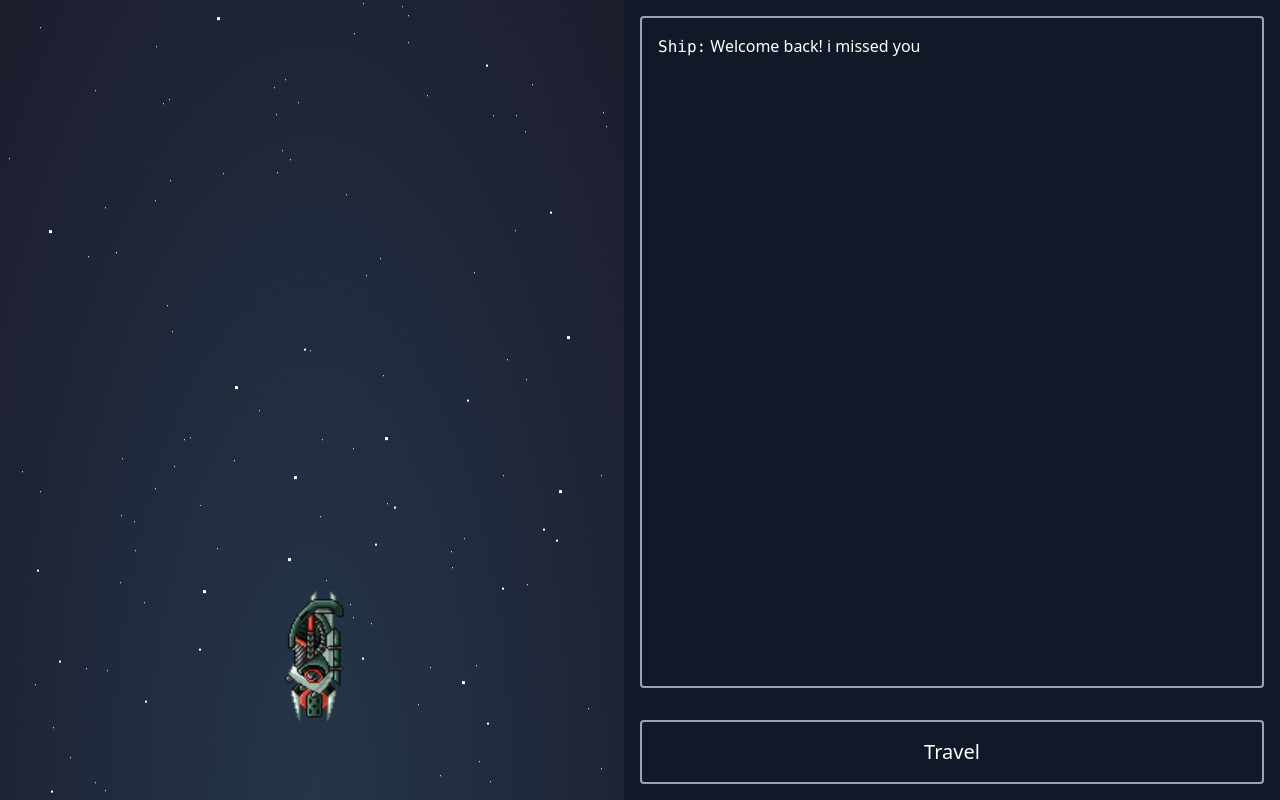
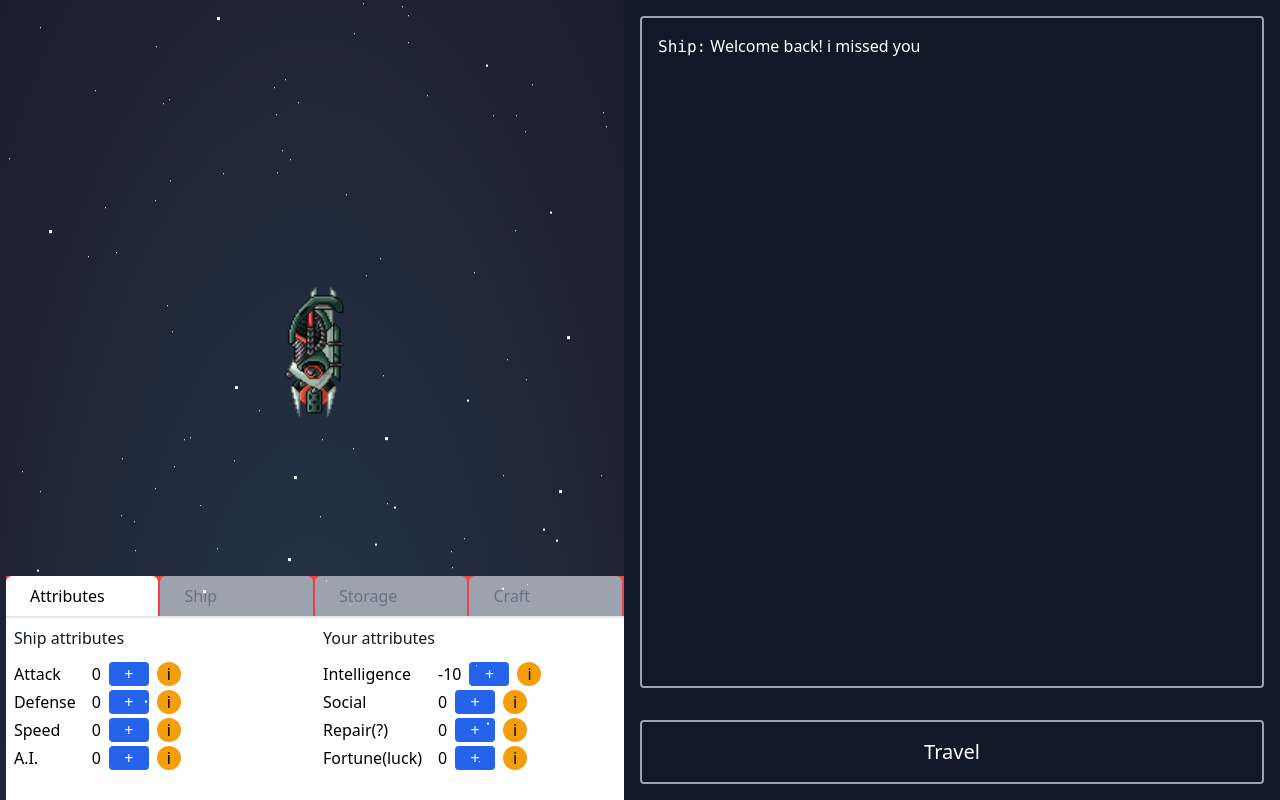
Before and after one commit to desireco/rpg_space_game, a Next.js app: page /journey in a window 1280 px wide. Built offline with nearby package versions, Linux system fonts and the light colour scheme.

Commit message:
WIP: attributes UI

```diff
--- /dev/null
+++ b/components/common/ProgressBar.js
@@ -0,0 +1,11 @@
+const ProgressBar = () => {
+  return (
+    <div class="shadow w-full bg-gray-200">
+      <div className="bg-blue-500 text-xs py-1 text-center text-white w-3/4">
+        45%
+      </div>
+    </div>
+  );
+};
+
+export default ProgressBar;
--- a/pages/journey.js
+++ b/pages/journey.js
@@ -97,14 +97,159 @@ const JourneyPage = () => {
           <div className={styles.star} />
           <div className={styles.star2} />
           <div className={styles.star3} />
-          <div className="flex flex-col justify-between w-full">
-            <div className="flex">{renderSpaceBody()}</div>
+          <div className="flex flex-col w-full justify-between">
+            <div className="flex self-start h-32 w-32">{renderSpaceBody()}</div>
 
             <img
               alt="spaceship"
               src="./ship3.png"
-              className="h-32 w-32 transform -rotate-90 scale-150 mx-auto self-end mb-20"
+              className="h-32 w-32 transform -rotate-90 scale-150 mx-auto self-center"
             />
+
+            <div className="h-56 w-full bg-red-500 self-end flex flex-col">
+              <div className="border-b-2 border-gray-200 border-solid">
+                <ul className="flex cursor-pointer">
+                  <li className="py-2 px-6 bg-white rounded-t-md text-black mr-0.5 w-full">
+                    Attributes
+                  </li>
+                  <li className="py-2 px-6 bg-gray-400 rounded-t-md text-gray-500 mr-0.5 w-full">
+                    Ship
+                  </li>
+                  <li className="py-2 px-6 bg-gray-400 rounded-t-md text-gray-500 mr-0.5 w-full">
+                    Storage
+                  </li>
+                  <li className="py-2 px-6 bg-gray-400 rounded-t-md text-gray-500 mr-0.5 w-full">
+                    Craft
+                  </li>
+                </ul>
+              </div>
+
+              <div className="flex flex-1">
+                <div className="flex flex-col flex-1 bg-white text-black p-2">
+                  <p className="text-gray-900 mb-3">Ship attributes</p>
+
+                  <div className="flex">
+                    <div className="flex flex-col mr-4">
+                      <p className="text-black mb-1">Attack</p>
+                      <p className="text-black mb-1">Defense</p>
+                      <p className="text-black mb-1">Speed</p>
+                      <p className="text-black mb-1">A.I.</p>
+                    </div>
+                    <div className="flex flex-col flex-1">
+                      <div className="flex mb-1">
+                        <p>0</p>
+
+                        <button className="h-6 w-10 bg-blue-600 mx-2 rounded text-white">
+                          +
+                        </button>
+
+                        <button className="h-6 w-6 bg-yellow-500 rounded-full">
+                          i
+                        </button>
+                      </div>
+
+                      <div className="flex mb-1">
+                        <p>0</p>
+
+                        <button className="h-6 w-10 bg-blue-600 mx-2 rounded text-white">
+                          +
+                        </button>
+
+                        <button className="h-6 w-6 bg-yellow-500 rounded-full">
+                          i
+                        </button>
+                      </div>
+
+                      <div className="flex mb-1">
+                        <p>0</p>
+
+                        <button className="h-6 w-10 bg-blue-600 mx-2 rounded text-white">
+                          +
+                        </button>
+
+                        <button className="h-6 w-6 bg-yellow-500 rounded-full">
+                          i
+                        </button>
+                      </div>
+
+                      <div className="flex mb-1">
+                        <p>0</p>
+
+                        <button className="h-6 w-10 bg-blue-600 mx-2 rounded text-white">
+                          +
+                        </button>
+
+                        <button className="h-6 w-6 bg-yellow-500 rounded-full">
+                          i
+                        </button>
+                      </div>
+                    </div>
+                  </div>
+                </div>
+
+                <div className="flex flex-col flex-1 bg-white text-black p-2">
+                  <p className="text-gray-900 mb-3">Your attributes</p>
+
+                  <div className="flex">
+                    <div className="flex flex-col mr-4">
+                      <p className="text-black mb-1">Intelligence</p>
+                      <p className="text-black mb-1">Social</p>
+                      <p className="text-black mb-1">Repair(?)</p>
+                      <p className="text-black mb-1">Fortune(luck)</p>
+                    </div>
+                    <div className="flex flex-col flex-1">
+                      <div className="flex mb-1">
+                        <p>-10</p>
+
+                        <button className="h-6 w-10 bg-blue-600 mx-2 rounded text-white">
+                          +
+                        </button>
+
+                        <button className="h-6 w-6 bg-yellow-500 rounded-full">
+                          i
+                        </button>
+                      </div>
+
+                      <div className="flex mb-1">
+                        <p>0</p>
+
+                        <button className="h-6 w-10 bg-blue-600 mx-2 rounded text-white">
+                          +
+                        </button>
+
+                        <button className="h-6 w-6 bg-yellow-500 rounded-full">
+                          i
+                        </button>
+                      </div>
+
+                      <div className="flex mb-1">
+                        <p>0</p>
+
+                        <button className="h-6 w-10 bg-blue-600 mx-2 rounded text-white">
+                          +
+                        </button>
+
+                        <button className="h-6 w-6 bg-yellow-500 rounded-full">
+                          i
+                        </button>
+                      </div>
+
+                      <div className="flex mb-1">
+                        <p>0</p>
+
+                        <button className="h-6 w-10 bg-blue-600 mx-2 rounded text-white">
+                          +
+                        </button>
+
+                        <button className="h-6 w-6 bg-yellow-500 rounded-full">
+                          i
+                        </button>
+                      </div>
+                    </div>
+                  </div>
+                </div>
+              </div>
+            </div>
           </div>
         </div>
 
```
